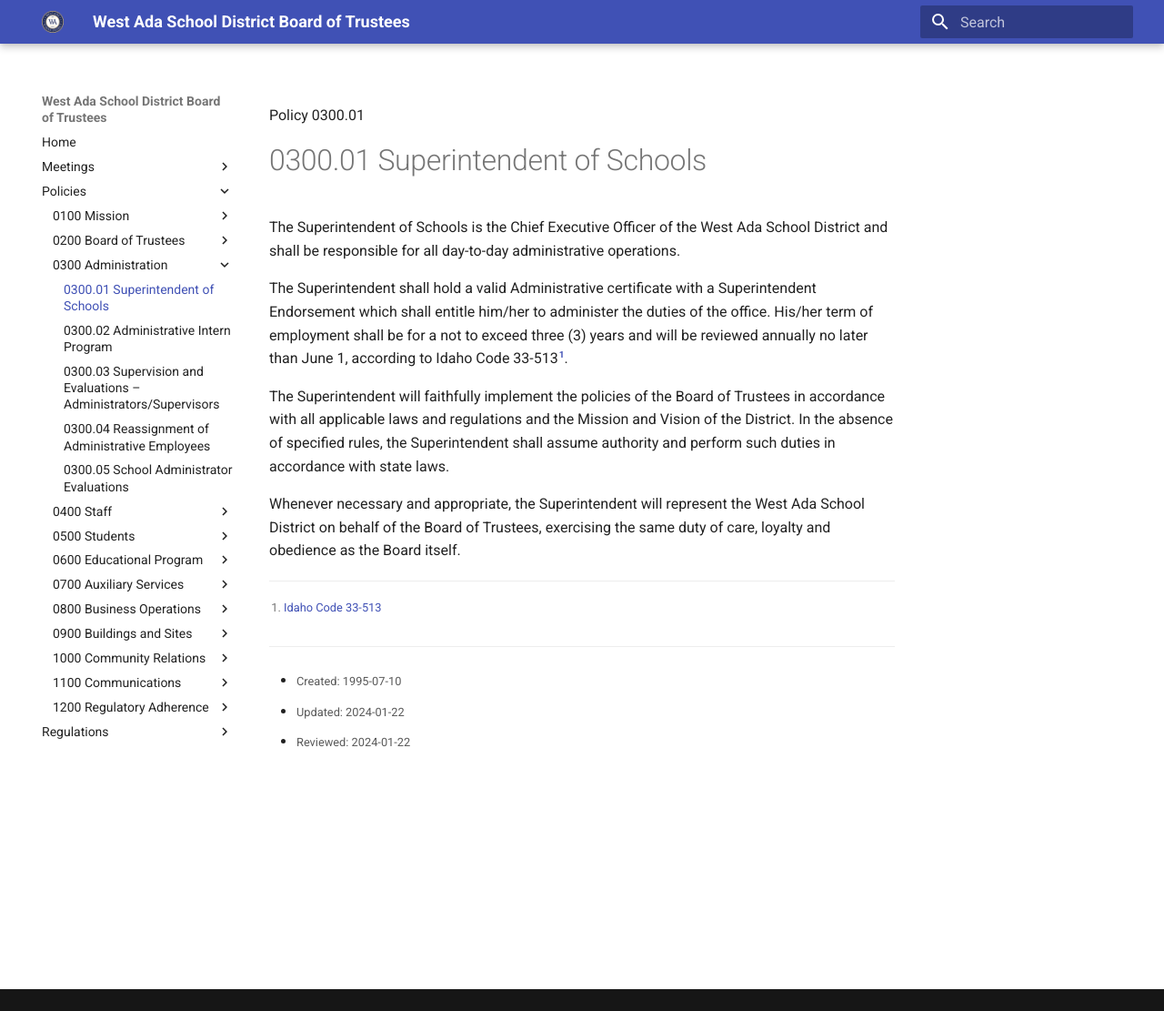
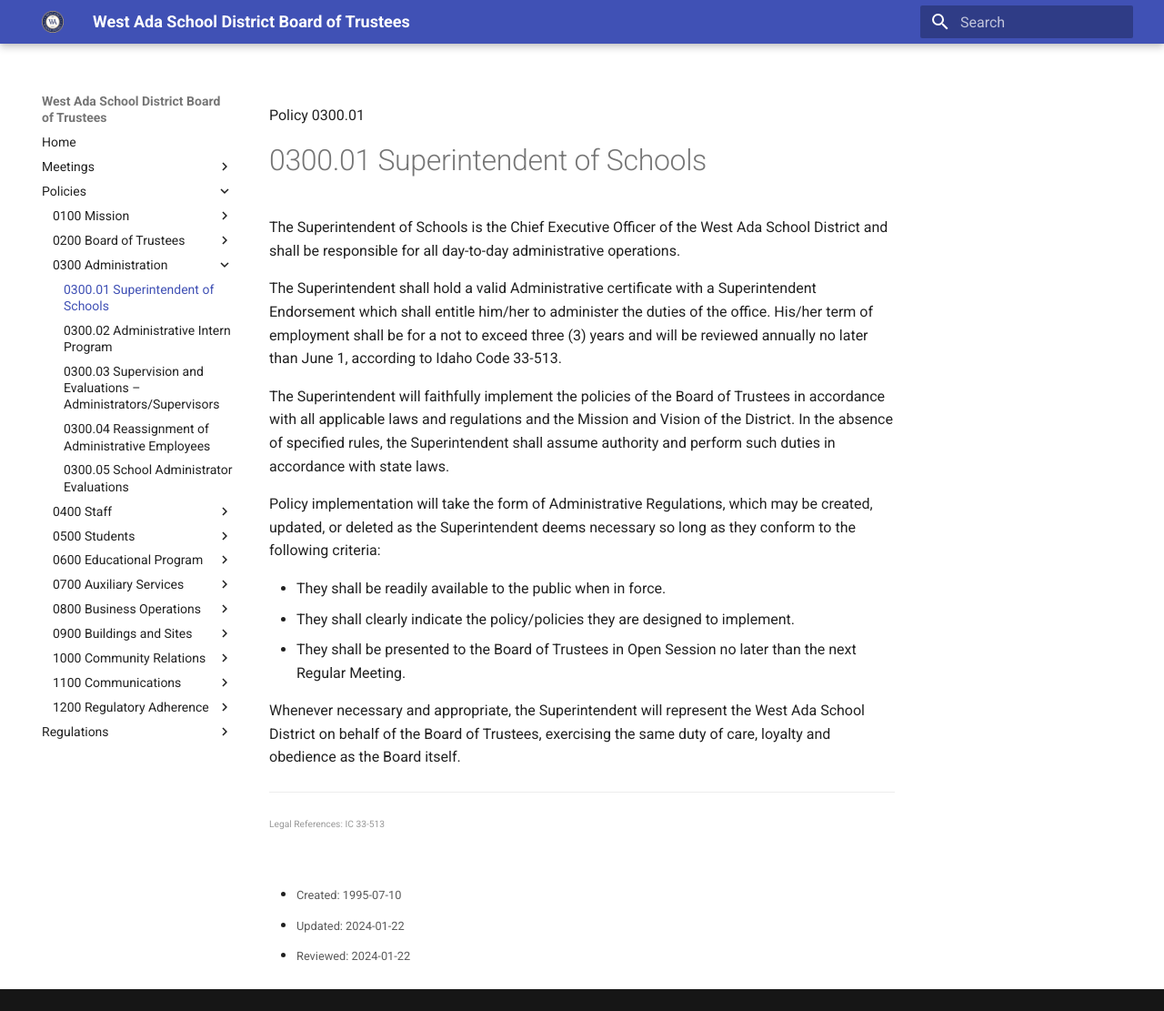
Before and after one commit to westada/section-400-hr-policy-review, an MkDocs documentation site: the page built from docs/policies/0300-Administration/0300.01.md, in a window 1280 px wide and 1111 px high. Shown: the whole window at 91% size. Built offline with MkDocs 1.6.1 and Material for MkDocs 9.7.7, drawn with Linux system fonts in a browser that asks for light colours.

Commit message:
Update 0300.01.md related to administrative regulations (#234)
* Update 0300.01.md

Updates superintendent responsibilities to include rules governing Administrative Regulations

* Create 0501.72.md

Draft language for student support policy that addresses gender components.

* Revert "Create 0501.72.md"

This reverts commit 6b5ca1f6c118d87f36f246fe4ed24aa5a1e4bb7a.

* Update 0300.01.md

cleaning up legal references

* Update 0300.01.md

update language to reflect CRUD

Reviewed and approved by Board on April 14, 2025

```diff
--- a/docs/policies/0300-Administration/0300.01.md
+++ b/docs/policies/0300-Administration/0300.01.md
@@ -5,14 +5,19 @@ reviewed: 2024-01-22
 title: 0300.01 Superintendent of Schools
 code: "0300.01"
 kind: Policy
+legal: IC 33-513
 ---
 
 The Superintendent of Schools is the Chief Executive Officer of the West Ada School District and shall be responsible for all day-to-day administrative operations.
 
-The Superintendent shall hold a valid Administrative certificate with a Superintendent Endorsement which shall entitle him/her to administer the duties of the office. His/her term of employment shall be for a not to exceed three (3) years and will be reviewed annually no later than June 1, according to Idaho Code 33-513[^ic-33-513].
+The Superintendent shall hold a valid Administrative certificate with a Superintendent Endorsement which shall entitle him/her to administer the duties of the office. His/her term of employment shall be for a not to exceed three (3) years and will be reviewed annually no later than June 1, according to Idaho Code 33-513.
 
 The Superintendent will faithfully implement the policies of the Board of Trustees in accordance with all applicable laws and regulations and the Mission and Vision of the District. In the absence of specified rules, the Superintendent shall assume authority and perform such duties in accordance with state laws.
 
+Policy implementation will take the form of Administrative Regulations, which may be created, updated, or deleted as the Superintendent deems necessary so long as they conform to the following criteria:
+
+- They shall be readily available to the public when in force.
+- They shall clearly indicate the policy/policies they are designed to implement.
+- They shall be presented to the Board of Trustees in Open Session no later than the next Regular Meeting.
+
 Whenever necessary and appropriate, the Superintendent will represent the West Ada School District on behalf of the Board of Trustees, exercising the same duty of care, loyalty and obedience as the Board itself.
-
-[^ic-33-513]: [Idaho Code 33-513](https://legislature.idaho.gov/statutesrules/idstat/title33/t33ch5/sect33-513/)
```
